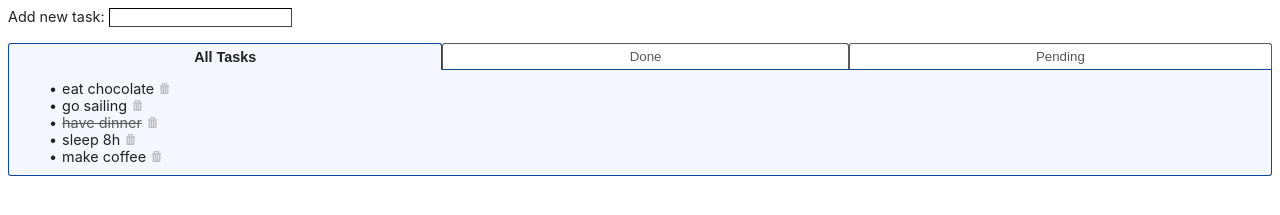
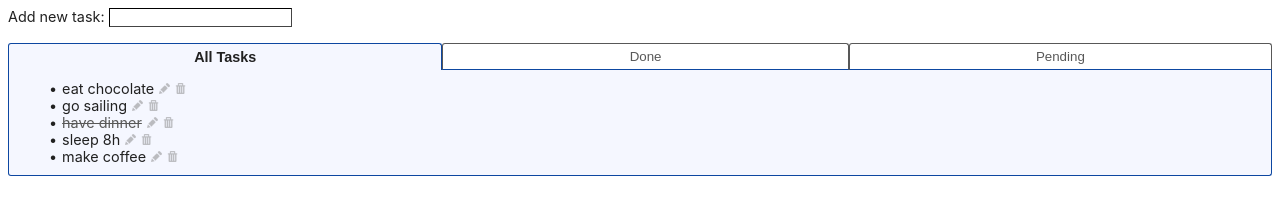
Before and after one commit to kyriri/budvarka_files-2_todo, a React (Vite) app: page / in a window 1280 px wide. Shown: the top 215 px of the page. Built offline with nearby package versions, Linux system fonts and the light colour scheme.

Commit message:
Make available edit icons

```diff
--- a/src/components/TodoList/index.jsx
+++ b/src/components/TodoList/index.jsx
@@ -68,6 +68,19 @@ export function TodoList() {
     ])
   }
 
+  const editTask = (clickedTask) => {
+    const index = tasks.findIndex(task => task.id === clickedTask.id)
+    const task = tasks[index]
+    setTasks([
+      ...tasks.slice(0, index),
+      {
+        ...task,
+        name: task.name + " (don't try to change me, love me as I am!)"
+      },
+      ...tasks.slice(index + 1)
+    ])
+  }
+
   const validateTaskStatus = (task) => {
     switch (filter) {
       case filterType.all:
@@ -102,6 +115,7 @@ export function TodoList() {
           <TodoListITem
             item={task}
             onTextClick={toggleTaskStatus}
+            onPencilClick={editTask}
             onTrashClick={deleteTask}
             key={task.id}
           />
@@ -134,8 +148,9 @@ function NewTodoListTaskForm({onInput}) {
   )
 }
 
-function TodoListITem({ item, onTextClick, onTrashClick }) {
+function TodoListITem({ item, onTextClick, onPencilClick, onTrashClick }) {
   const handleTextClick = () => onTextClick(item)
+  const handlePencilClick = () => onPencilClick(item)
   const handleTrashClick = () => onTrashClick(item)
   return (
     <li>
@@ -146,7 +161,8 @@ function TodoListITem({ item, onTextClick, onTrashClick }) {
       >
         {item.name}
       </div>
-      <div onClick={handleTrashClick}><img className='trash-can' src='icon-trash-can.png' alt='An image of trash can that, when clicked, deletes the task besides it'/></div>
+      <div onClick={handlePencilClick}><img src='icon-pencil.png' className='task-icon' alt='An image of a pencil can that, when clicked, allow the task text to be edited'/></div>
+      <div onClick={handleTrashClick}><img src='icon-trash-can.png' className='task-icon' alt='An image of a trash can that, when clicked, deletes the task besides it'/></div>
     </li>
   )
 }
--- a/src/components/TodoList/style.css
+++ b/src/components/TodoList/style.css
@@ -110,18 +110,19 @@ ul {
 }
 
 li {
+  cursor: default;
   display: flex;
+  align-items: center;
   gap: 5px;
-  cursor: default;
 }
 
-.trash-can {
+.task-icon {
   width: 11px;
   transition: 0.15s;
   opacity: 0.5;
 }
 
-.trash-can:hover {
+.task-icon:hover {
   opacity: 1;
   transform: scale(1.15);
 }
```
Also changed, not shown: public/icon-pencil.png (added).
